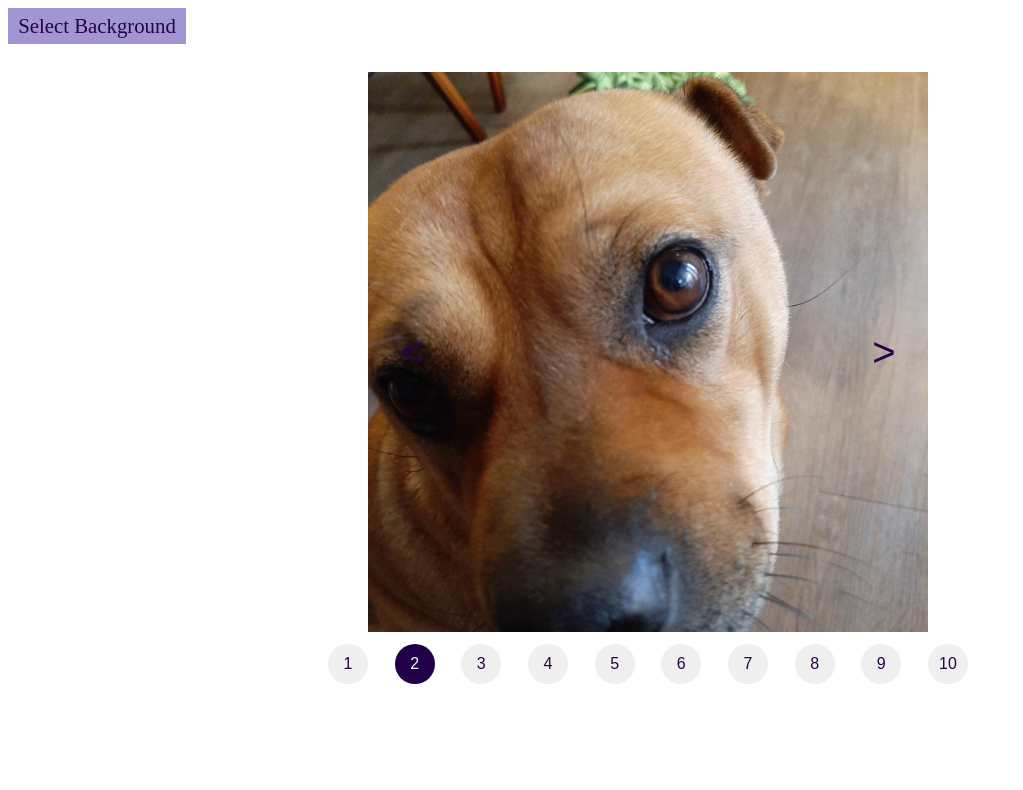
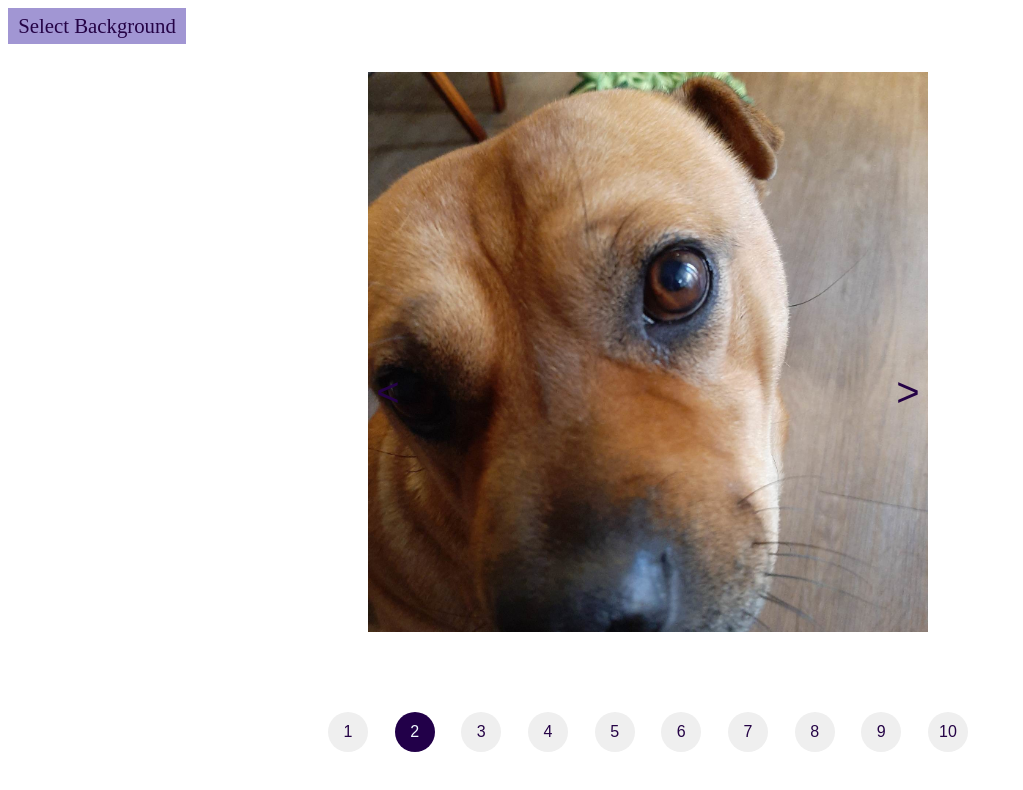
Before and after one commit to dwcarey/dropdownAndImageSlider, a website built with webpack: page dist/index.html in a window 1280 px wide. Shown: the whole page, without its empty margins (0-1023 px from the left). Built offline with Linux system fonts and the light colour scheme.

Commit message:
fixed large desktop arrows used vw instead of vh lmao

```diff
--- a/src/style.css
+++ b/src/style.css
@@ -98,21 +98,21 @@ body {
 }
 
 #backButton {
-    height: 70vh;
+    height: 80vh;
     border: 0;
     font-size: 2.5rem;
     color: rgb(37, 3, 70);
     position: relative;
-    left: 5vw;
+    left: 5vh;
     background-color: rgb(255, 255, 255, 0);
 }
 #nextButton {
-    height: 70vh;
+    height: 80vh;
     border: 0;
     font-size: 2.5rem;
     color: rgb(37, 3, 70);
     position: relative;
-    right: 5vw;
+    right: 5vh;
     background-color: rgb(255, 255, 255, 0);
 }
 .navNumberButton {
```
Also changed, not shown: dist/main.js.
